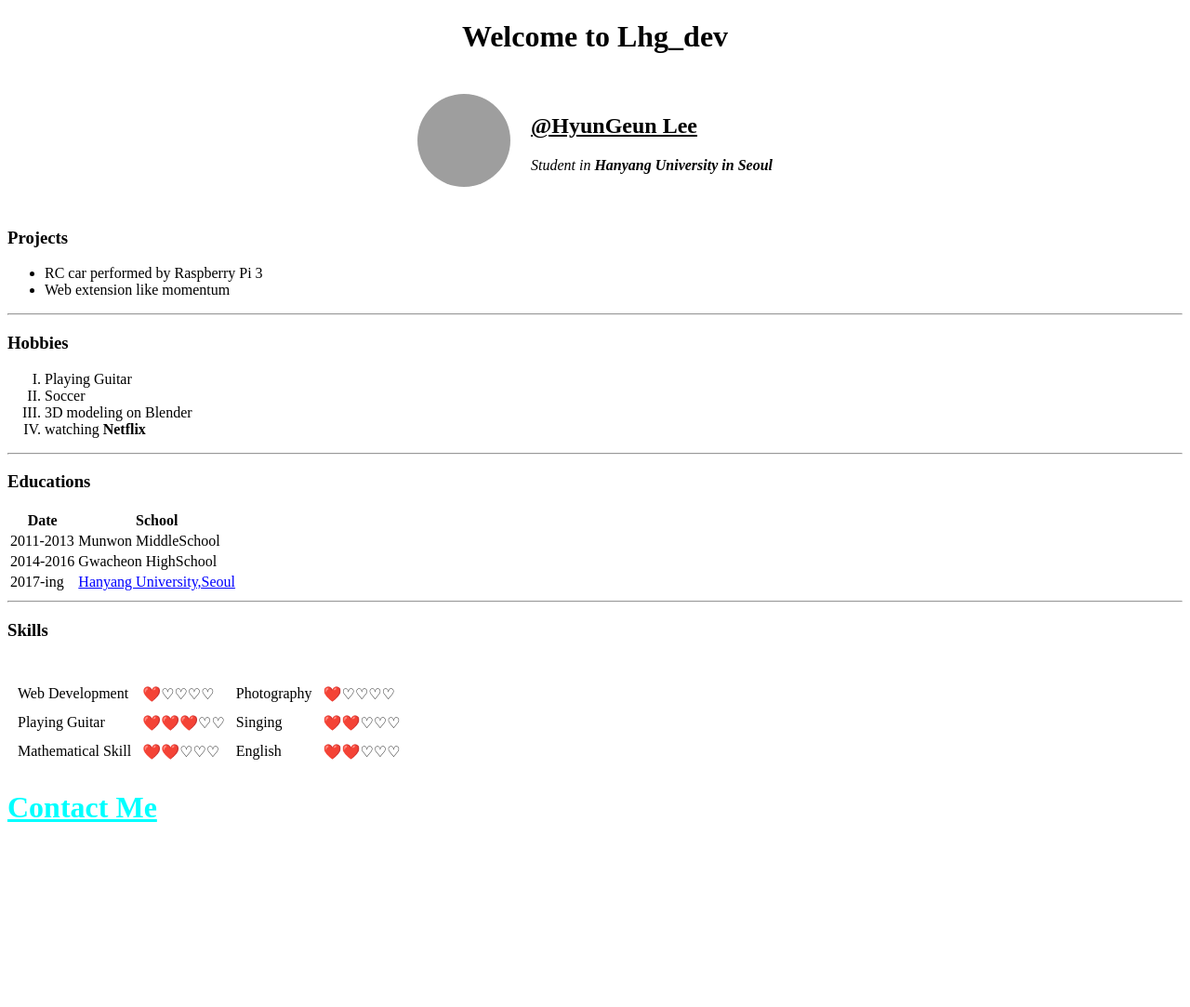
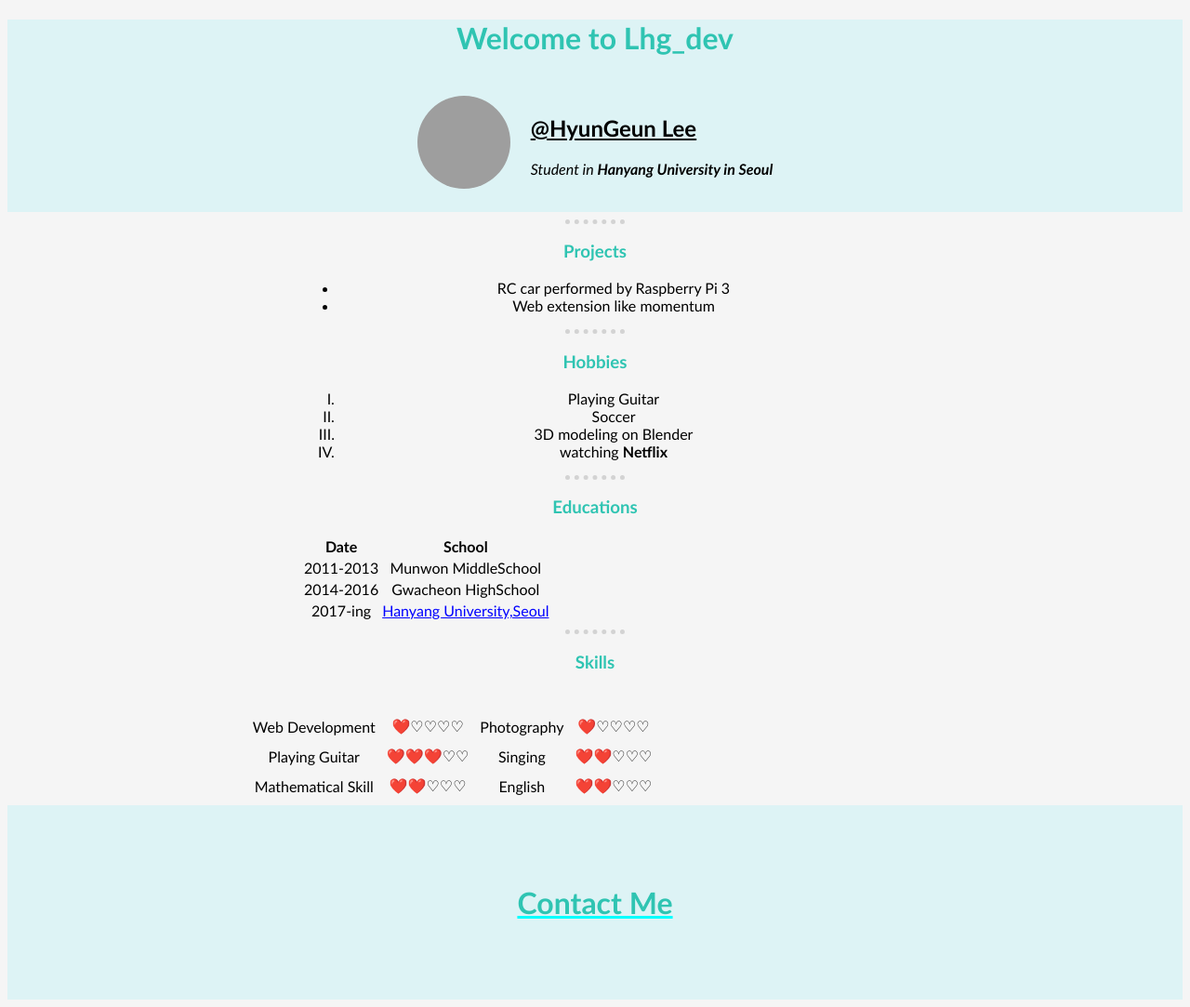
Before and after one commit to justin1228/PersonalWebsite, a plain HTML site: page index.html in a window 1280 px wide. Shown: the whole page at 93% size. Before the commit the page ends 909 px from the top, so only its background shows below. Drawn offline with Linux system fonts and the light colour scheme; grey boxes are pictures that could not be loaded; a script that the page names is missing.

Commit message:
add styles

```diff
--- a/contacts.html
+++ b/contacts.html
@@ -4,24 +4,28 @@
     <meta charset="UTF-8">
     <meta name="viewport" content="width=device-width, initial-scale=1.0">
     <title>Contact Me</title>
+    <link rel="stylesheet" href="style/style.css">
 </head>
 <body>
     <span>
         <h1><a href="index.html" style="color: darkmagenta;">Main page</a></h1>
     </span>
+    <hr>
     <p>
-        <h2>Email</h2>
+        <h2>📨Email</h2>
         <span>didls1228@gmail.com</span>
     </p>
+    <hr>
     <p>
-        <h2>Phone Call</h2>
+        <h2>☎️Phone Call</h2>
         <span>+82 010-5305-9747</span>
     </p>
+    <hr>
     <p>
-        <h2>instagram</h2>
+        <h2>📸instagram</h2>
         <span><a href="https://www.instagram.com/lhg_dev/" style="color: coral;" target="_blank">@lhg_dev</a></span>
     </p>
-
+    <hr>
     <form action="mailto: didls1228@gmail.com" method = "POST" enctype="text/plain">
         <label for="">Your Name: </label>
         <input type="text">
--- a/index.html
+++ b/index.html
@@ -8,6 +8,7 @@
 </head>
 <body>
     <center>
+        <div class = "myself">
             <h1>Welcome to Lhg_dev</h1>
             <table cellSpacing = "20">
                 <tr>
@@ -17,16 +18,22 @@
                 </tr>
 
             </table>
+        </div>
+
 
 
     </center>
+    <hr>
 
+    <div class = "projects">
         <h3>Projects</h3>
         <ul>
             <li>RC car performed by Raspberry Pi 3</li>
             <li>Web extension like momentum</li>
         </ul>
+    </div>
     <hr>
+    <div class = "hobbies">
         <h3>Hobbies</h3>
         <ol type="I">
             <li>Playing Guitar</li>
@@ -34,9 +41,10 @@
             <li>3D modeling on Blender</li>
             <li>watching <strong>Netflix</strong></li>
         </ol>
-
+    </div>
     <hr>
 
+    <div class = "educations">
         <h3>Educations</h3>
         <table>
             <thead>
@@ -62,8 +70,10 @@
                 </tr>
             </tbody>
         </table>
+    </div>
+
     <hr>
-
+    <div class = "skills">
         <h3>Skills</h3>
         <br>
         <table cellSpacing = "10px">
@@ -89,7 +99,12 @@
 
 
         </table>
+    </div>
+
+    <div class="contact">
         <a href="contacts.html" style="color: cyan;"><h1>Contact Me</h1></a>
+    </div>
+
 
     <script src="scripts/hello.js"></script>
 </body>
--- a/style/style.css
+++ b/style/style.css
@@ -1,5 +1,53 @@
+body{
+    text-align: center;
+    background-color: #f5f5f5;
+    font-family: "Gill Sans", sans-serif;
+}
+h1{
+    color: #2fc4b2;
+}
+h2{
+    color: #2fc4b2;
+}
+h3{
+    color: #2fc4b2;
+}
+hr{
+    border-style: none;
+    border-top: 5px dotted;
+    border-color: lightgrey;
+    width: 5%;
+}
 .profileImage{
     border-radius:50%;
     width: 100px;
     height: 100px;
 }
+
+.myself{
+    background-color: #ddf3f5;
+}
+.projects{
+    width: 50%;
+    margin-left: auto;
+    margin-right: auto;
+
+}
+.hobbies{
+    width: 50%;
+    margin-left: auto;
+    margin-right: auto;
+}
+.educations{
+    width: 50%;
+    margin: auto;
+}
+.skills{
+   width: 60%;
+   margin: auto;
+}
+.contact{
+    background-color: #ddf3f5;
+
+    padding: 5%;
+}
```
Lines whose indentation alone changed are shown as unchanged.
